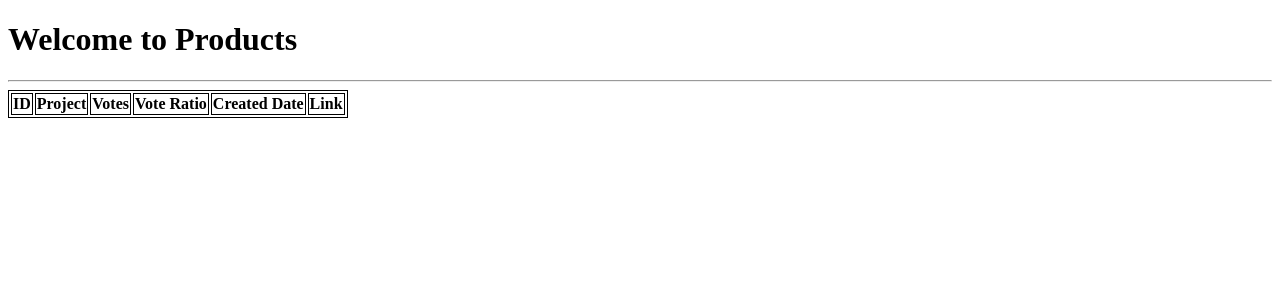
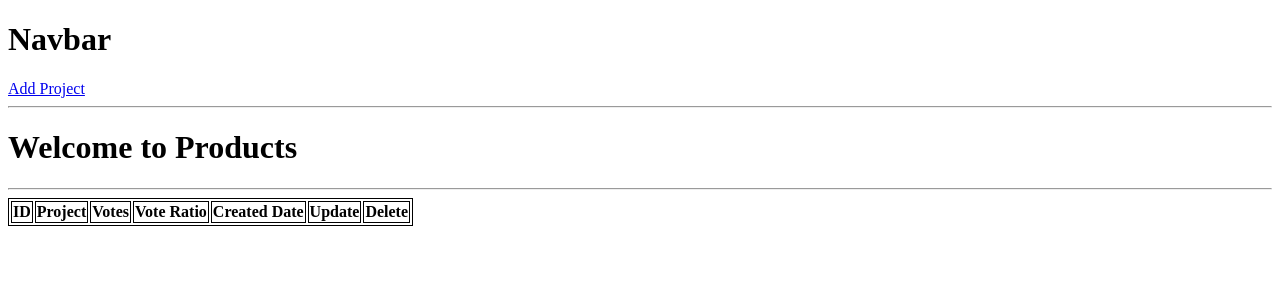
Before and after one commit to iammgautam/Developer-s-Space, a Django app: page / in a window 1280 px wide. Shown: the top 300 px of the page. Run offline with Django 4.2, Linux system fonts and the light colour scheme; data that the repository does not hold is empty.

Commit message:
CRUD Functionality added in forms style

```diff
--- a/core/settings.py
+++ b/core/settings.py
@@ -117,7 +117,11 @@ USE_TZ = True
 # Static files (CSS, JavaScript, Images)
 # https://docs.djangoproject.com/en/4.0/howto/static-files/
 
-STATIC_URL = 'static/'
+STATIC_URL = '/static/'
+
+# STATICFILES_DIRS = [
+#     BASE_DIR / 'static'
+# ]
 
 # Default primary key field type
 # https://docs.djangoproject.com/en/4.0/ref/settings/#default-auto-field
--- a/projects/urls.py
+++ b/projects/urls.py
@@ -4,4 +4,7 @@ from . import views
 urlpatterns = [
     path('',views.projects, name= 'projects'),
     path('project/<str:pk>/', views.project, name = 'single-project'),
+    path('create-project/', views.createProject, name='create-project'),
+    path('update-project/<str:pk>/', views.updateProject, name='update-project'),
+    path('delete-project/<str:pk>/', views.deleteProject, name='delete-project'),
 ]
--- a/projects/views.py
+++ b/projects/views.py
@@ -1,6 +1,7 @@
-from django.shortcuts import render
+from django.shortcuts import redirect, render
 from django.http import HttpResponse
 from .models import Project, Review, Tag
+from .forms import ProjectForm
 # Create your views here.
 
 def projects(request):
@@ -18,3 +19,39 @@ def project(request, pk):
         'project':projectObj,
     }
     return render(request, 'projects/single-project.html', context)
+
+def createProject(request):
+    form = ProjectForm()
+
+    if request.method == 'POST':
+        form = ProjectForm(request.POST)
+        if form.is_valid():
+            form.save()
+            return redirect('projects')
+
+    context = {'form':form}
+    return render(request, 'projects/project_forms.html', context)
+
+def updateProject(request,pk):
+    project = Project.objects.get(id = pk)
+    form = ProjectForm(instance= project)
+
+    if request.method == 'POST':
+        form = ProjectForm(request.POST, instance=project)
+        if form.is_valid():
+            form.save()
+            return redirect('projects')
+
+    context = {
+        'form':form,
+    }
+    return render(request, 'projects/project_forms.html', context)
+
+def deleteProject(request, pk):
+    project = Project.objects.get(id = pk)
+
+    if request.method == 'POST':
+        project.delete()
+        return redirect('projects')
+    context = {'project':project}
+    return render(request, 'projects/delete_project.html', context)
--- /dev/null
+++ b/templates/main.html
@@ -0,0 +1,16 @@
+<!DOCTYPE html>
+<html lang="en">
+<head>
+    <meta charset="UTF-8">
+    <meta http-equiv="X-UA-Compatible" content="IE=edge">
+    <meta name="viewport" content="width=device-width, initial-scale=1.0">
+    <title>Devsearch</title>
+</head>
+<body>
+    {% include 'navbar.html' %}
+
+    {% block content %}
+
+    {% endblock content %}
+</body>
+</html>
--- /dev/null
+++ b/templates/navbar.html
@@ -0,0 +1,3 @@
+<h1>Navbar</h1>
+<a href="{%url 'create-project' %} ">Add Project</a>
+<hr>
--- a/templates/projects/projects.html
+++ b/templates/projects/projects.html
@@ -1,11 +1,4 @@
-<!DOCTYPE html>
-<html lang="en">
-  <head>
-    <meta charset="UTF-8" />
-    <meta http-equiv="X-UA-Compatible" content="IE=edge" />
-    <meta name="viewport" content="width=device-width, initial-scale=1.0" />
-    <title>Product</title>
-  </head>
+{% extends 'main.html' %} {% block content %}
 <style>
   td,
   tbody,
@@ -25,22 +18,28 @@
       <th>Votes</th>
       <th>Vote Ratio</th>
       <th>Created Date</th>
-        <th>Link</th>
+      <th>Update</th>
+      <th>Delete</th>
     </thead>
     <tbody>
       {% for project in projects %}
       <tr>
         <td>{{project.id}}</td>
-          <td>{{project.title}}</td>
+        <td>
+          <a href="{% url 'single-project' project.id %}">{{project.title}}</a>
+        </td>
         <td>{{project.vote_total}}</td>
         <td>{{project.vote_ratio}}</td>
         <td>{{project.created}}</td>
         <td>
-            <a href="{% url 'single-project' project.id %}">View</a>
+          <a href="{% url 'update-project' project.id %}">Edit</a>
+        </td>
+        <td>
+          <a href=" {% url 'delete-project' project.id%}">Delete</a>
         </td>
       </tr>
       {% endfor %}
     </tbody>
   </table>
 </body>
-</html>
+{% endblock content %}
```
Also changed, not shown: projects/forms.py (added, +9 -0 lines), static/styles/main.css (added, +7 -0 lines), templates/projects/delete_project.html (added, +12 -0 lines), templates/projects/project_forms.html (added, +12 -0 lines). Lines whose indentation alone changed are shown as unchanged.
